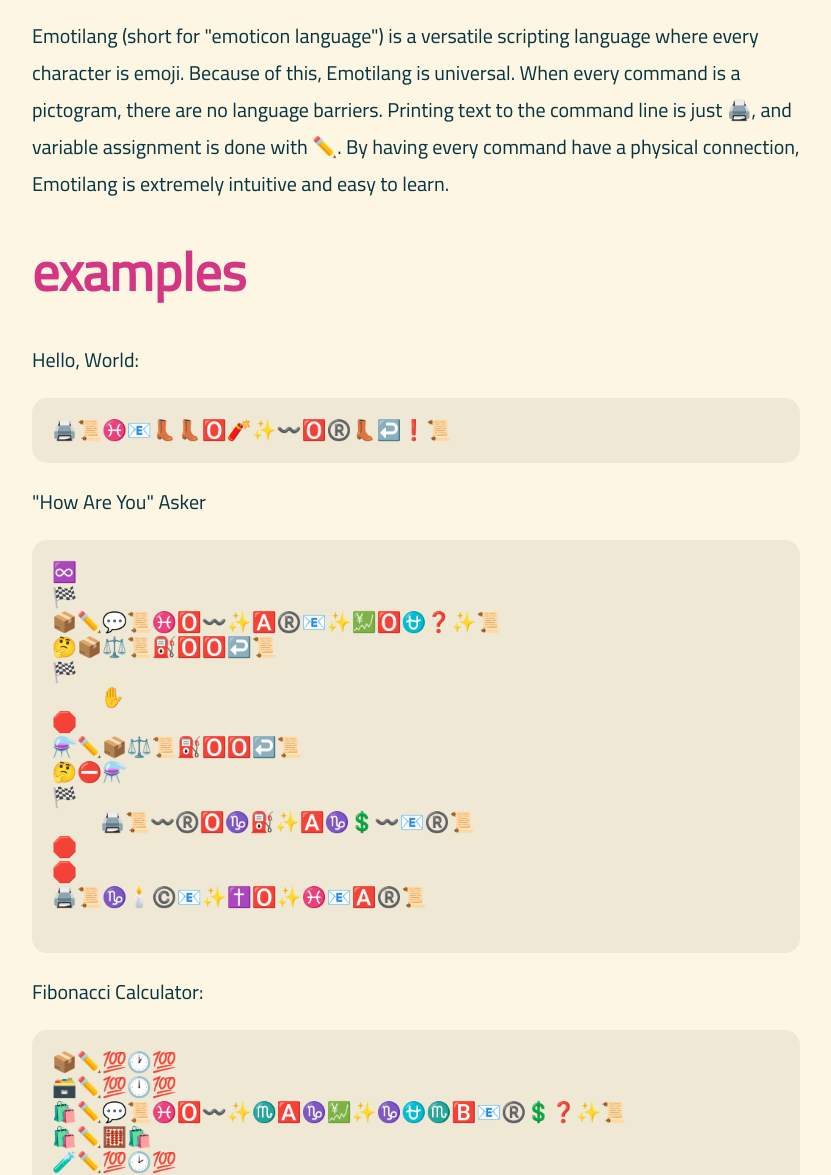
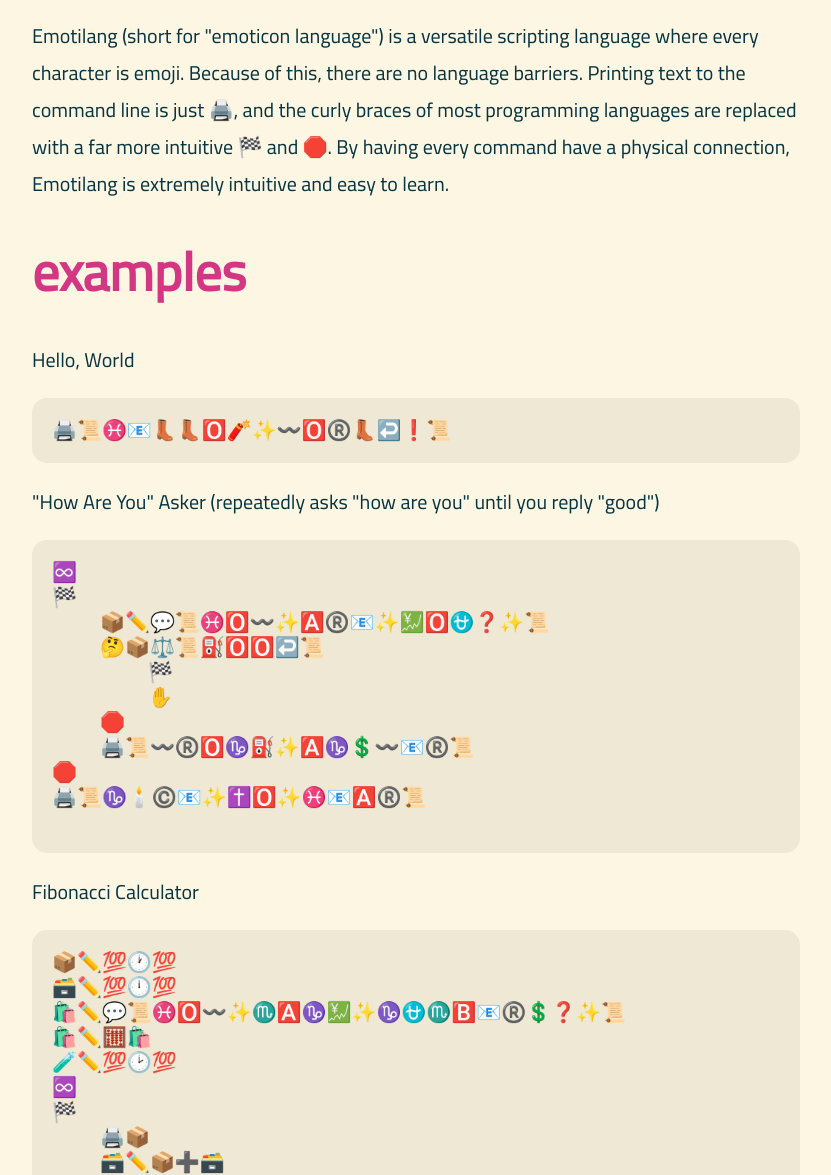
Before and after one commit to knosmos/emotilang, a plain HTML site: page docs/index.html in a window 1280 px wide. Shown: the part 543-1718 px from the top of the page, without its empty margins (224-1055 px from the left). Drawn offline with Linux system fonts and the light colour scheme.

Commit message:
Update examples and documentation website

```diff
--- a/docs/index.html
+++ b/docs/index.html
@@ -24,9 +24,9 @@
             <h2>an intuitive scripting language</h2>
             <p>
                 Emotilang (short for "emoticon language") is a versatile scripting language where every
-                character is emoji. Because of this, Emotilang is universal. When every command is a pictogram,
-                there are no language barriers. Printing text to the command line is just 🖨️, and variable
-                assignment is done with ✏️.
+                character is emoji. Because of this, there are no language barriers. Printing text to the
+                command line is just 🖨️, and the curly braces of most programming languages are replaced with
+                a far more intuitive 🏁 and 🛑.
                 By having every command have a physical connection, Emotilang is
                 extremely intuitive and easy to learn.
                 <a id=ex></a> <!-- bad navbar design means I need to put anchor here -->
@@ -34,26 +34,22 @@
         </div>
         <div id=examples>
             <h2>examples</h2>
-            <p>Hello, World:</p>
+            <p>Hello, World</p>
             <pre>🖨️📜♓️📧👢👢🅾️🧨✨〰️🅾️®️👢↩️❗📜</pre>
-            <p>"How Are You" Asker</p>
+            <p>"How Are You" Asker (repeatedly asks "how are you" until you reply "good")</p>
             <pre>
 ♾️
 🏁
-📦✏️💬📜♓️🅾️〰️✨🅰️®️📧✨💹🅾️⛎❓✨📜
-🤔📦⚖️📜⛽️🅾️🅾️↩️📜
-🏁
-    ✋
-🛑
-⚗️✏️📦⚖️📜⛽️🅾️🅾️↩️📜
-🤔⛔⚗️
-🏁
+    📦✏️💬📜♓️🅾️〰️✨🅰️®️📧✨💹🅾️⛎❓✨📜
+    🤔📦⚖️📜⛽️🅾️🅾️↩️📜
+	🏁
+        ✋
+    🛑
     🖨️📜〰️®️🅾️♑️⛽️✨🅰️♑️💲〰️📧®️📜
-🛑
 🛑
 🖨️📜♑️🕯️©️📧✨✝️🅾️✨♓️📧🅰️®️📜
             </pre>
-            <p>Fibonacci Calculator:</p>
+            <p>Fibonacci Calculator</p>
             <pre>
 📦✏️💯🕐💯
 🗃️✏️💯🕛💯
@@ -191,8 +187,8 @@
         </div>
         <div id=installation>
             <h2>installation</h2>
-            <p>Download Emotilang from the <a href="https://github.com/knosmos/emotilang">Github Repository</a>. To run, enter <i>emotilang.exe &ltfilename&gt</i>
-               into the command line, where &ltfilename&gt is the name of the emotilang file.</p>
+            <p>Download Emotilang from the <a href="https://github.com/knosmos/emotilang">Github Repository</a>. To run, enter <i>./emotilang.exe &ltfilename&gt</i>
+               into the command line, where <i>&ltfilename&gt</i> is the name of the emotilang file.</p>
         </div>
         <div id=roadmap>
             <a id=roadmap></a>
```
Also changed, not shown: 3 other files.
